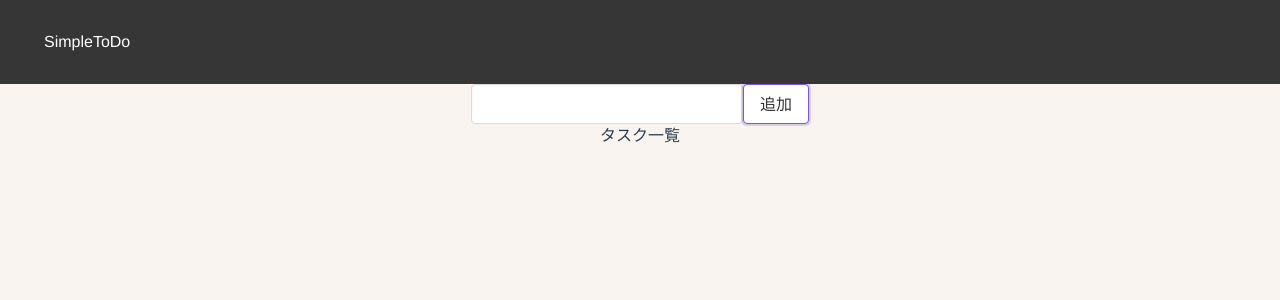
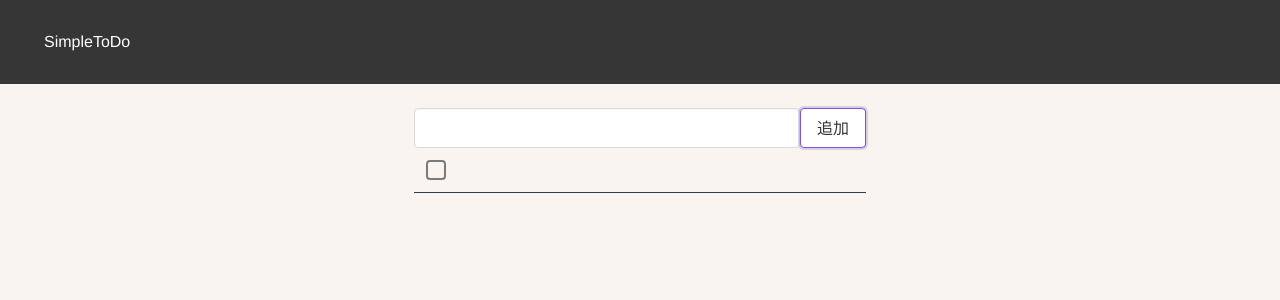
Before and after one commit to Uki884/vue-composition-api-practice, a Vue app: page / in a window 1280 px wide. Both pictures are taken after a click on the button "追加". Shown: the top 300 px of the page. Built offline with nearby package versions, Linux system fonts and the light colour scheme.

Commit message:
・処理をモジュールにまとめた。 ・タスク完了時に取り消し線を出すようにした

```diff
--- a/src/components/Atoms/BaseCheckBox.vue
+++ b/src/components/Atoms/BaseCheckBox.vue
@@ -0,0 +1,45 @@
+<template>
+  <b-checkbox v-model="inputValue" @click="submit()" />
+</template>
+
+<script lang="ts">
+import {
+  defineComponent,
+  SetupContext,
+  computed
+} from "@vue/composition-api";
+
+
+type Props = {
+  value: boolean;
+};
+
+export default defineComponent({
+  props: {
+    value: {
+      type: Boolean,
+      default: false
+    },
+  },
+  setup(props: Props, context: SetupContext) {
+    props.value;
+    const updateValue = (e: Event) =>{
+      context.emit('change', (e.target as HTMLInputElement).value);
+    }
+
+    const inputValue = computed({
+      get: () => {
+        return props.value
+      },
+      set: (val) => {
+        context.emit('change', val)
+      }
+    });
+
+    return {
+      updateValue,
+      inputValue
+    };
+  }
+})
+</script>
--- a/src/components/Atoms/TodoListItem.vue
+++ b/src/components/Atoms/TodoListItem.vue
@@ -1,5 +1,7 @@
 <template>
-    <div class="todo-list__item">タスク一覧</div>
+    <div class="todo-list__item" :class="isDone ? 'is-done': null">
+      {{item.todo}}
+    </div>
 </template>
 
 <script lang="ts">
@@ -11,23 +13,33 @@ import {
 } from "@vue/composition-api";
 
 type Props = {
-  text: string;
+  item: {
+    todo: string,
+    progress: boolean
+  };
 };
 
 export default defineComponent({
   props: {
-    text: {
-      type: String,
-      default: ''
+    item: {
+      type: Object,
+      default: null
     },
   },
   setup(props: Props, context: SetupContext) {
-    props.text;
+    props.item;
+    const isDone = computed(()=>{
+      if (props.item.progress) return true;
+      return false;
+    });
+    return { isDone };
   }
 })
 
 </script>
 
 <style lang="scss" scoped>
-
+.is-done {
+  text-decoration: line-through;
+}
 </style>
--- a/src/components/Molecules/TodoInputField.vue
+++ b/src/components/Molecules/TodoInputField.vue
@@ -1,7 +1,7 @@
 <template>
   <div class="common-input-fields">
-      <BaseInput :value="inputTodo" @change="changTodoInput" />
-      <BaseButton @click="submit()" text="追加" />
+      <BaseInput :value="inputTodo" @change="changeTodoInput" />
+      <BaseButton @click="addTodo" text="追加" />
   </div>
 </template>
 
@@ -15,6 +15,7 @@ import {
 
 import BaseButton from '@/components/Atoms/BaseButton.vue';
 import BaseInput from '@/components/Atoms/BaseInput.vue';
+import TodoModule from '@/modules/Todo/index.ts';
 
 type Props = {
   inputTodo: string;
@@ -36,17 +37,15 @@ export default defineComponent({
     BaseInput
   },
   setup(props: Props, context: SetupContext) {
-    const changTodoInput = (input: String) => {
-      console.log('発火');
+    const changeTodoInput = (input: String) => {
       context.emit('change', input);
     };
-    const submit = () => {
-      // state.todos.push(state.inputTodo);
-      // state.inputTodo = "";
+    const addTodo = ()=> {
+        context.emit('addTodo');
     };
     return {
-      submit,
-      changTodoInput
+      changeTodoInput,
+      addTodo
     };
   }
 })
@@ -58,4 +57,7 @@ export default defineComponent({
     display: flex;
     justify-content: center;
   }
+  .control {
+    flex: 1;
+  }
 </style>
--- a/src/components/Molecules/TodoList.vue
+++ b/src/components/Molecules/TodoList.vue
@@ -1,7 +1,8 @@
 <template>
   <div class="todo-list">
-    <div class="todo-list__items">
-      <TodoListItem text="タスク" />
+    <div class="todo-list__items" v-for="(item, index) in todos" :key="index">
+      <BaseCheckBox :value="item.progress" @change="setProgress(index)" />
+      <TodoListItem :item="item" />
     </div>
   </div>
 </template>
@@ -14,7 +15,8 @@ import {
   SetupContext
 } from "@vue/composition-api";
 
-import TodoListItem from '@/components/Atoms/TaskListItem.vue';
+import TodoListItem from '@/components/Atoms/TodoListItem.vue';
+import BaseCheckBox from '@/components/Atoms/BaseCheckBox.vue';
 
 type Props = {
   label: string;
@@ -22,16 +24,24 @@ type Props = {
 };
 
 export default defineComponent({
+  components: {
+    TodoListItem,
+    BaseCheckBox
+  },
   props: {
     todos: {
-      type: String,
-      default: ''
+      type: Array,
+      default: () => []
     },
   },
-  components: {
-    TodoListItem
-  },
   setup(props: Props, context: SetupContext) {
+
+    const setProgress = (index: number) => {
+      context.emit('setProgress', index);
+    }
+    return {
+      setProgress
+    }
   }
 })
 
@@ -40,7 +50,10 @@ export default defineComponent({
 <style lang="scss" scoped>
 .todo-list{
   &__items{
-
+    display: flex;
+    justify-content: start;
+    border-bottom: solid 1px;
+    padding: 12px;
   }
 }
 
--- a/src/components/Organisms/TodoContent.vue
+++ b/src/components/Organisms/TodoContent.vue
@@ -1,7 +1,7 @@
 <template>
-  <div class="task-content">
-    <TodoInputField :inputTodo="state.inputTodo" @change="changeTodoInput" label="タスク" />
-    <TodoListItem />
+  <div class="todo-content">
+    <TodoInputField :inputTodo="state.inputTodo" @change="setInputTodo" @addTodo="addTodo" label="タスク" />
+    <TodoList :todos="state.todos" @setProgress="setProgress" />
   </div>
 </template>
 
@@ -13,41 +13,25 @@ import {
   SetupContext
 } from "@vue/composition-api";
 
-import TodoListItem from '@/components/Atoms/TodoListItem.vue';
+import TodoList from '@/components/Molecules/TodoList.vue';
 import TodoInputField from '@/components/Molecules/TodoInputField.vue';
+
+import TodoModule from '@/modules/Todo/index.ts';
 
 interface TodoState {
   todos: string[];
   inputTodo: string;
 }
 
-type Props = {
-  label: string;
-  value: string;
-};
-
 export default defineComponent({
   components: {
     TodoInputField,
-    TodoListItem
+    TodoList
   },
-  setup(props: Props, context: SetupContext) {
-    const state = reactive<TodoState>({
-      todos: [] as string[],
-      inputTodo: ""
-    });
-    const submit = () => {
-      state.todos.push(state.inputTodo);
-      state.inputTodo = "";
-    };
-    const changeTodoInput = (input: string) => {
-      state.inputTodo = input;
-      console.log(state);
-    };
+  setup(context: SetupContext) {
+    const itemModule = TodoModule(context);
     return {
-      state,
-      submit,
-      changeTodoInput
+      ...itemModule,
     };
   }
 })
@@ -55,5 +39,10 @@ export default defineComponent({
 
 <style scoped lang="scss">
 
+.todo-content {
+  padding: 24px;
+  margin: 0 auto;
+  width: 500px;
+}
 
 </style>
--- /dev/null
+++ b/src/modules/Todo/index.ts
@@ -0,0 +1,45 @@
+import { reactive, SetupContext } from "@vue/composition-api";
+
+interface TodoState {
+  todos: Array<{ todo: string, progress: boolean}>;
+  inputTodo: string;
+}
+
+interface Todo {
+  todo: string,
+  progress: boolean
+}
+
+export default ( context: SetupContext) => {
+  const state = reactive<TodoState>({
+    todos: [],
+    inputTodo: "",
+  });
+
+  function addTodo() {
+    const item: Todo = { todo: state.inputTodo, progress: false };
+
+    state.todos.unshift(item);
+    state.inputTodo = '';
+  }
+
+  function setInputTodo(item: string) {
+    state.inputTodo = item;
+  };
+
+  function setProgress(index: number) {
+    state.todos[index].progress = !state.todos[index].progress;
+  }
+
+  function changeTodoInput(item: string) {
+    context.emit("change", item);
+  }
+
+  return {
+    setInputTodo,
+    changeTodoInput,
+    setProgress,
+    addTodo,
+    state,
+  };
+}
```
